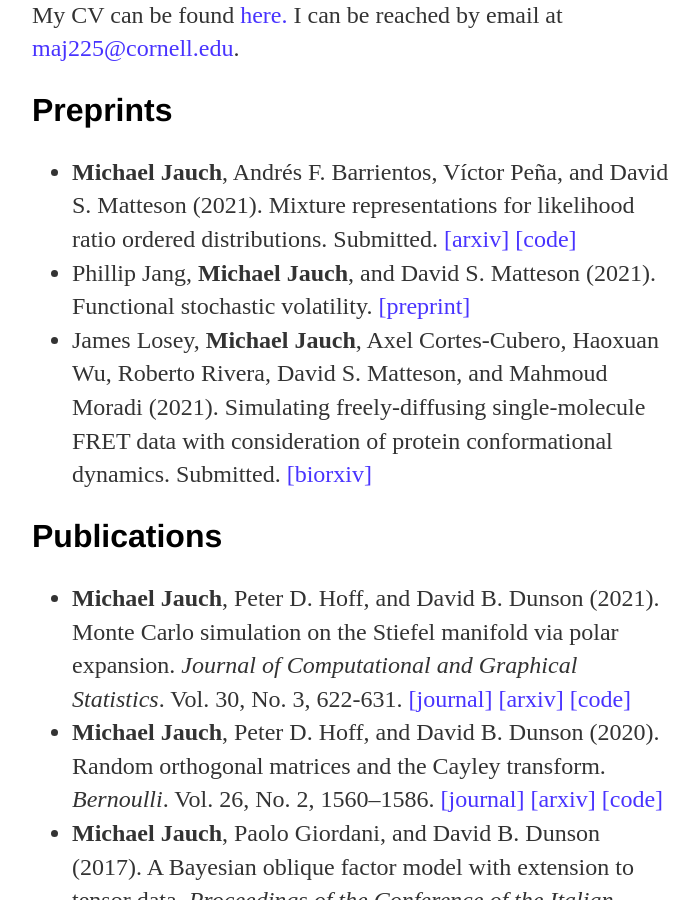
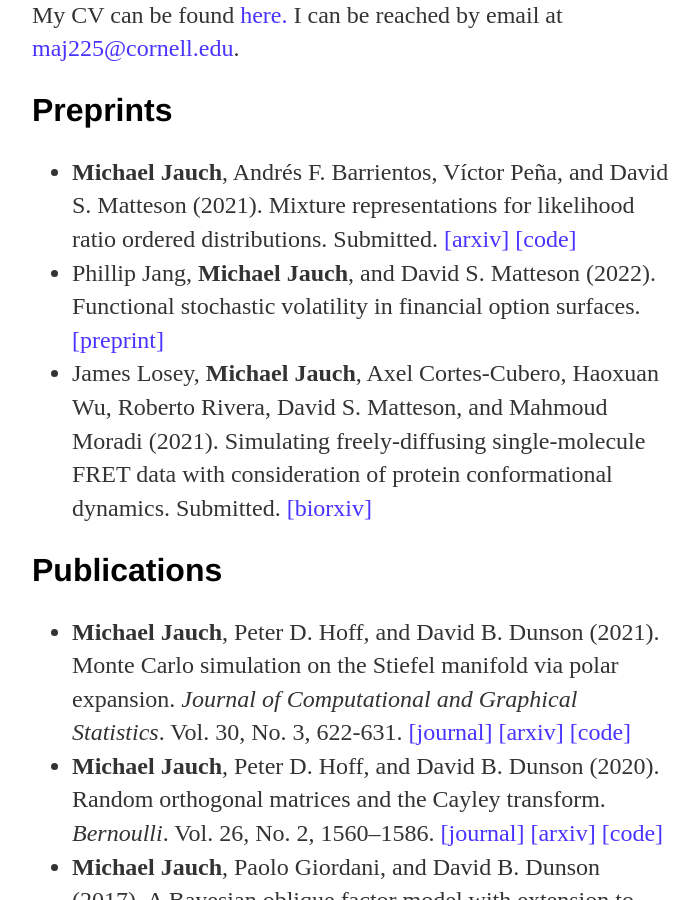
Before and after one commit to michaeljauch/michaeljauch.github.io, a Jekyll site: the page built from index.html, in a window 1280 px wide and 900 px high, scrolled down 865 px. Shown: the whole window, without its empty margins (288-986 px from the left). Built offline with Jekyll 4.4.1, drawn with Linux system fonts in a browser that asks for light colours.

Commit message:
added FSV link to index file

```diff
--- a/index.html
+++ b/index.html
@@ -25,7 +25,7 @@ title: Michael Jauch
   <h2>Preprints</h2>
   <ul style="font-size:1.5em; line-height: 1.4em; color: #333;">
       <li> <b>Michael Jauch</b>, Andrés F. Barrientos, Víctor Peña, and David S. Matteson (2021). Mixture representations for likelihood ratio ordered distributions. Submitted. <a href="https://arxiv.org/abs/2110.04852" style="color:#4833FF;">[arxiv]</a> <a href="https://github.com/michaeljauch/lrmix" style="color:#4833FF;">[code]</a></li>
-      <li> Phillip Jang, <b>Michael Jauch</b>, and David S. Matteson (2021). Functional stochastic volatility. <a href="http://michaeljauch.github.io/FSV.pdf" style="color:#4833FF;">[preprint]</a>
+      <li> Phillip Jang, <b>Michael Jauch</b>, and David S. Matteson (2022). Functional stochastic volatility in financial option surfaces. <a href="http://michaeljauch.github.io/FSVdraft.pdf" style="color:#4833FF;">[preprint]</a>
       </li>
       <li> James Losey, <b>Michael Jauch</b>, Axel Cortes-Cubero, Haoxuan Wu, Roberto Rivera, David S. Matteson, and Mahmoud Moradi (2021). Simulating freely-diffusing single-molecule FRET data with consideration of protein conformational dynamics. Submitted. <a href="https://www.biorxiv.org/content/10.1101/2021.01.19.427359v2" style="color:#4833FF;">[biorxiv]</a>
       </li>
```
